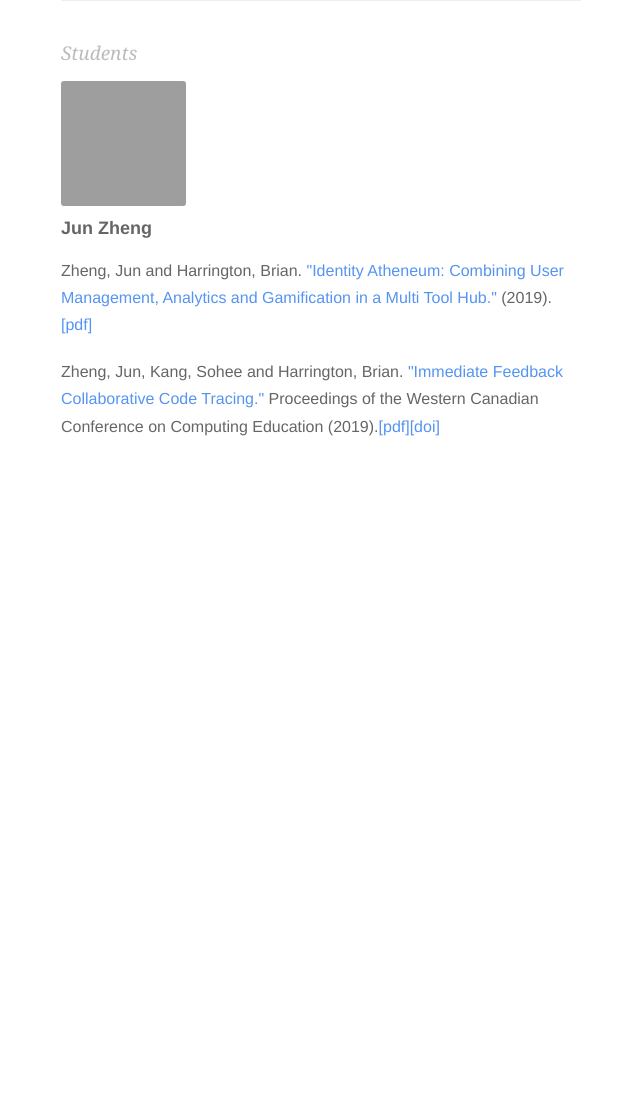
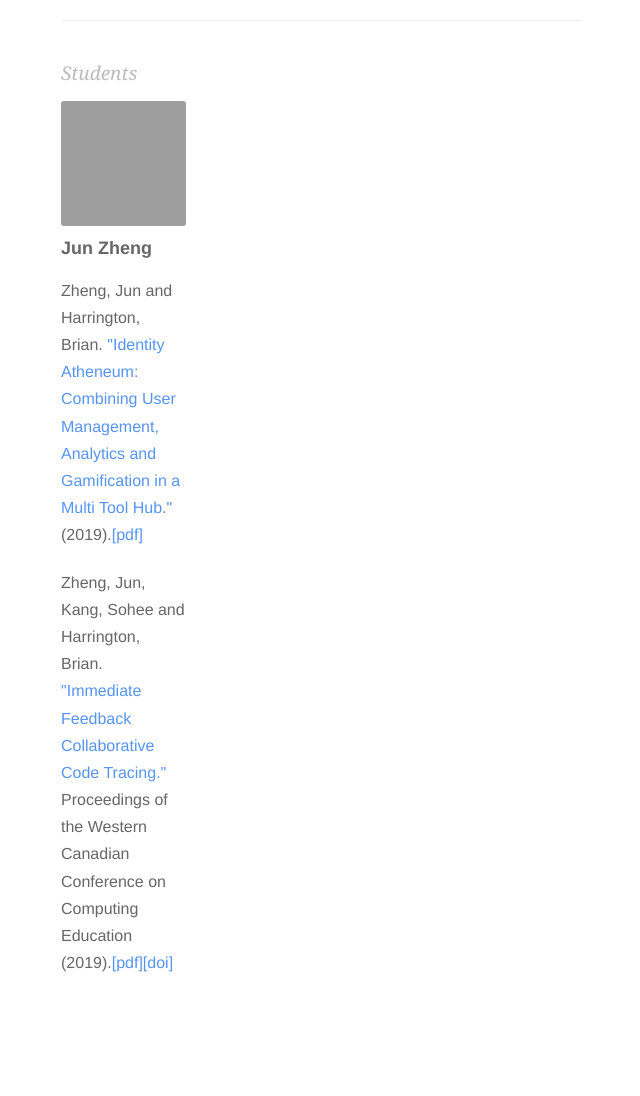
Before and after one commit to cms-urg/cms-urg.github.io, a Jekyll site: the page built from people.html, in a window 1280 px wide. Shown: the part 431-1527 px from the top of the page, without its empty margins (319-959 px from the left). Built offline with Jekyll 4.4.1, drawn with Linux system fonts in a browser that asks for light colours; nearby versions of some CDN libraries; before the commit the page ends 991 px from its top, so only the background shows below that; grey boxes are pictures that could not be loaded.

Commit message:
Update people.html

```diff
--- a/people.html
+++ b/people.html
@@ -14,6 +14,7 @@ layout: default
         <div class="people-card">
             <img src="{{ person.photo }}" />
             <label>{{ person.name }}</label>
+            <p>{{ person.content }}</p>
         </div>
     {% endif %}
 {% endfor %}
@@ -27,8 +28,6 @@ layout: default
         <div class="people-card">
             <img src="{{ person.photo }}" />
             <label>{{ person.name }}</label>
-        </div>
-        <div>
             <p>{{ person.content }}</p>
         </div>
     {% endif %}
```
